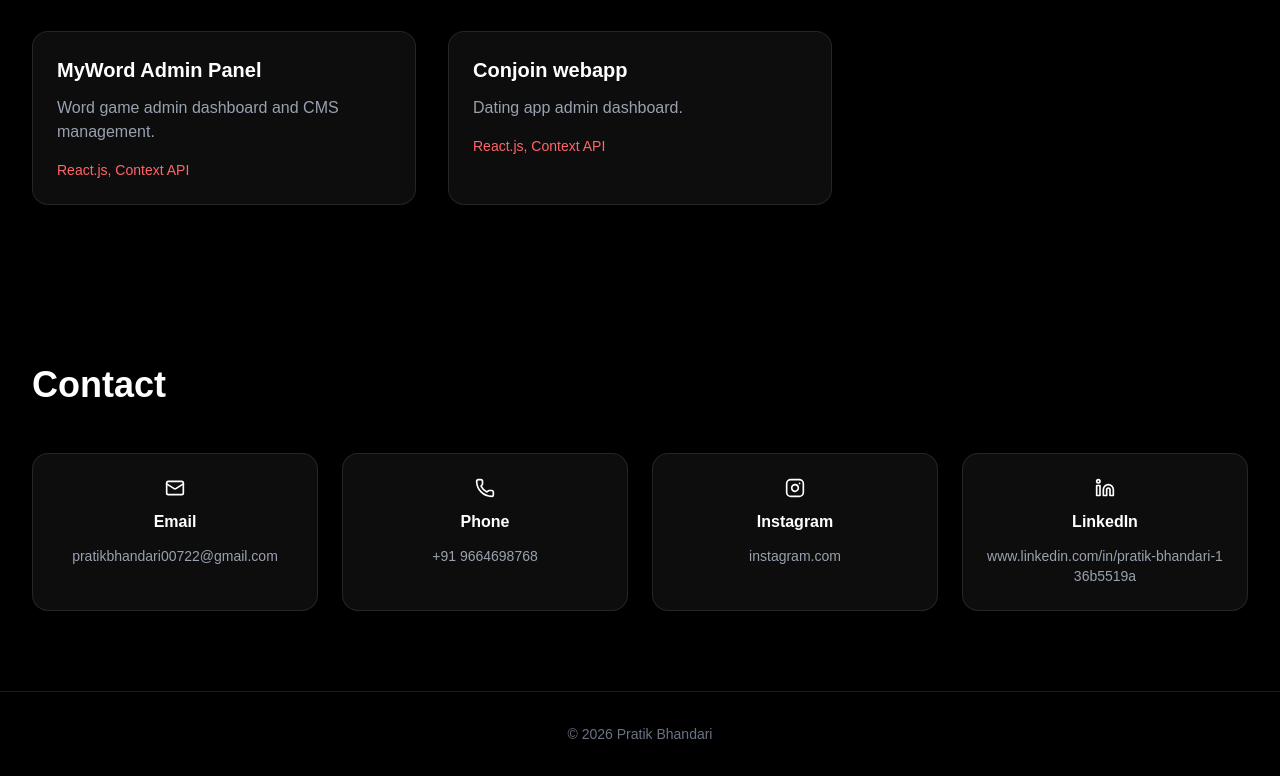
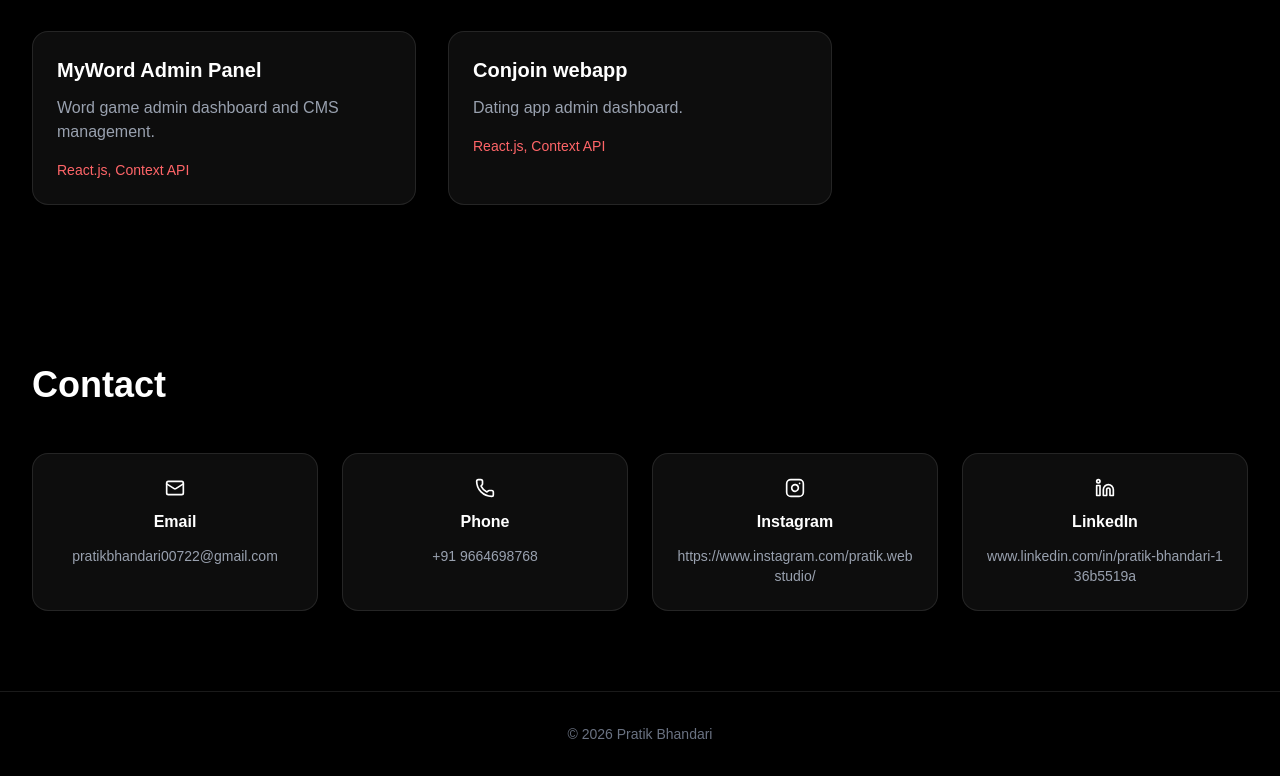
Before and after one commit to BhandariPratik/porfoliolive, a Next.js app: page / in a window 1280 px wide. Shown: the part 1709-2485 px from the top of the page. Built offline with nearby package versions, Linux system fonts and the light colour scheme.

Commit message:
improve web

```diff
--- a/src/app/page.jsx
+++ b/src/app/page.jsx
@@ -306,7 +306,7 @@ export default function PortfolioPage() {
             {[
               { icon: <Mail size={20} />, label: "Email", value: "pratikbhandari00722@gmail.com" },
               { icon: <Phone size={20} />, label: "Phone", value: "+91 9664698768" },
-              { icon: <Instagram size={20} />, label: "Instagram", value: "instagram.com" },
+              { icon: <Instagram size={20} />, label: "Instagram", value: "https://www.instagram.com/pratik.webstudio/" },
               { icon: <Linkedin size={20} />, label: "LinkedIn", value: "www.linkedin.com/in/pratik-bhandari-136b5519a" },
             ].map((item, i) => (
               <div
```
